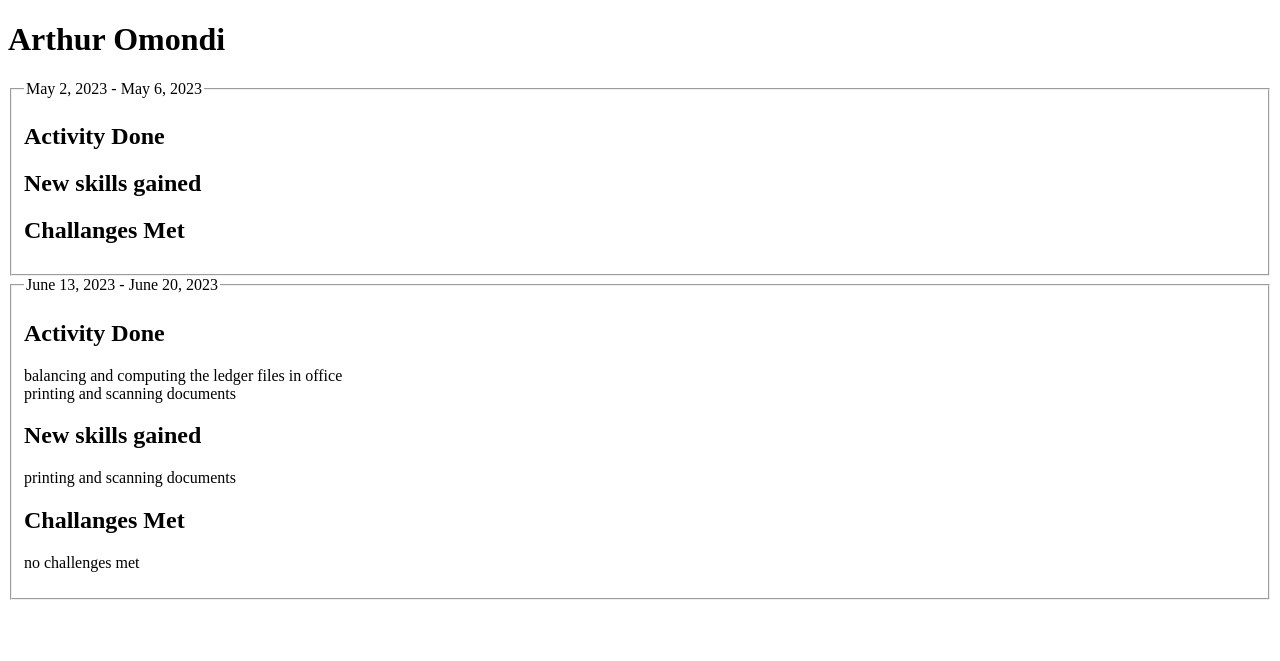
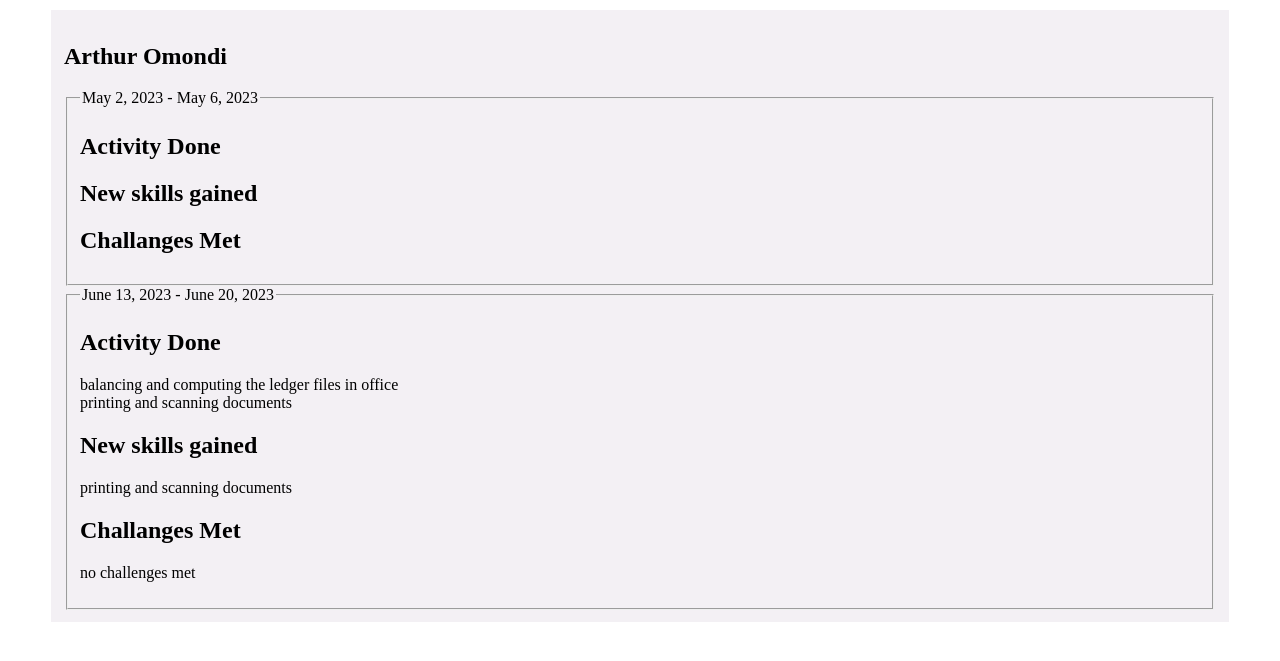
Before and after one commit to arthurom254/Kengen, a Django app: page /view/2 in a window 1280 px wide. Shown: the top 661 px of the page. Run offline with Django 4.2, Linux system fonts and the light colour scheme; data comes from the database, SQL or seed files in the repository.

Commit message:
Update view.html

```diff
--- a/templates/view.html
+++ b/templates/view.html
@@ -2,9 +2,18 @@
 <html>
   <head>
     <title>{{user.first_name}}</title>
+    <style>
+          .personal {
+            width: 90vw;
+            margin: 10px auto;
+            padding: 1%;
+            background-color: rgba(238, 234, 240, 0.7);
+        }
+    </style>
   </head>
   <body>
-   <main>
+   <main class="main">
+     <section class="personal">
     <h1>{{user.first_name}} {{user.last_name}}</h1>
          {%for log in logs reversed%}
        <fieldset>
@@ -19,6 +28,7 @@
     <p>{{log.challangesMet | linebreaks }}</p>
      </fieldset>
      {%endfor%}
+       </section>
     </main>
   </body>
 </html>
```
